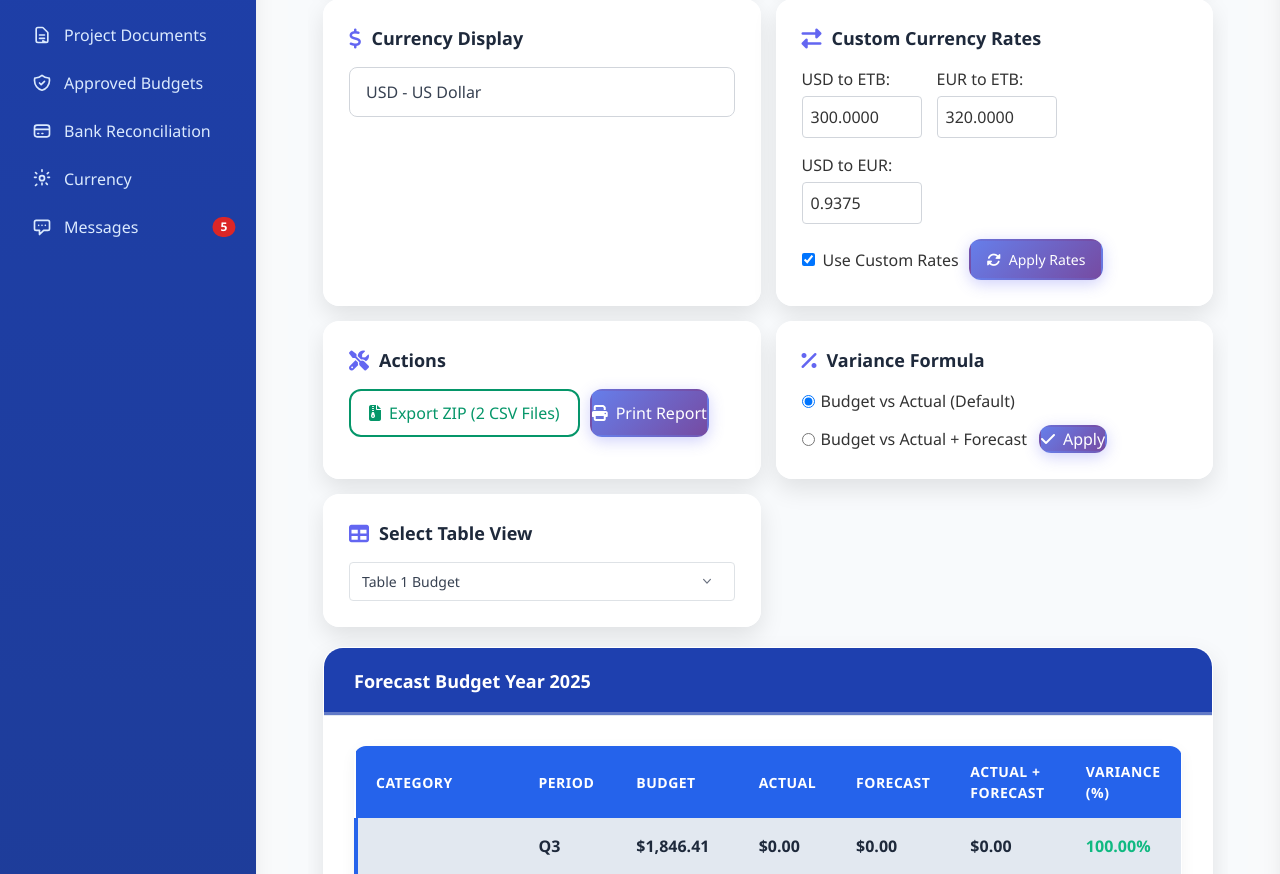
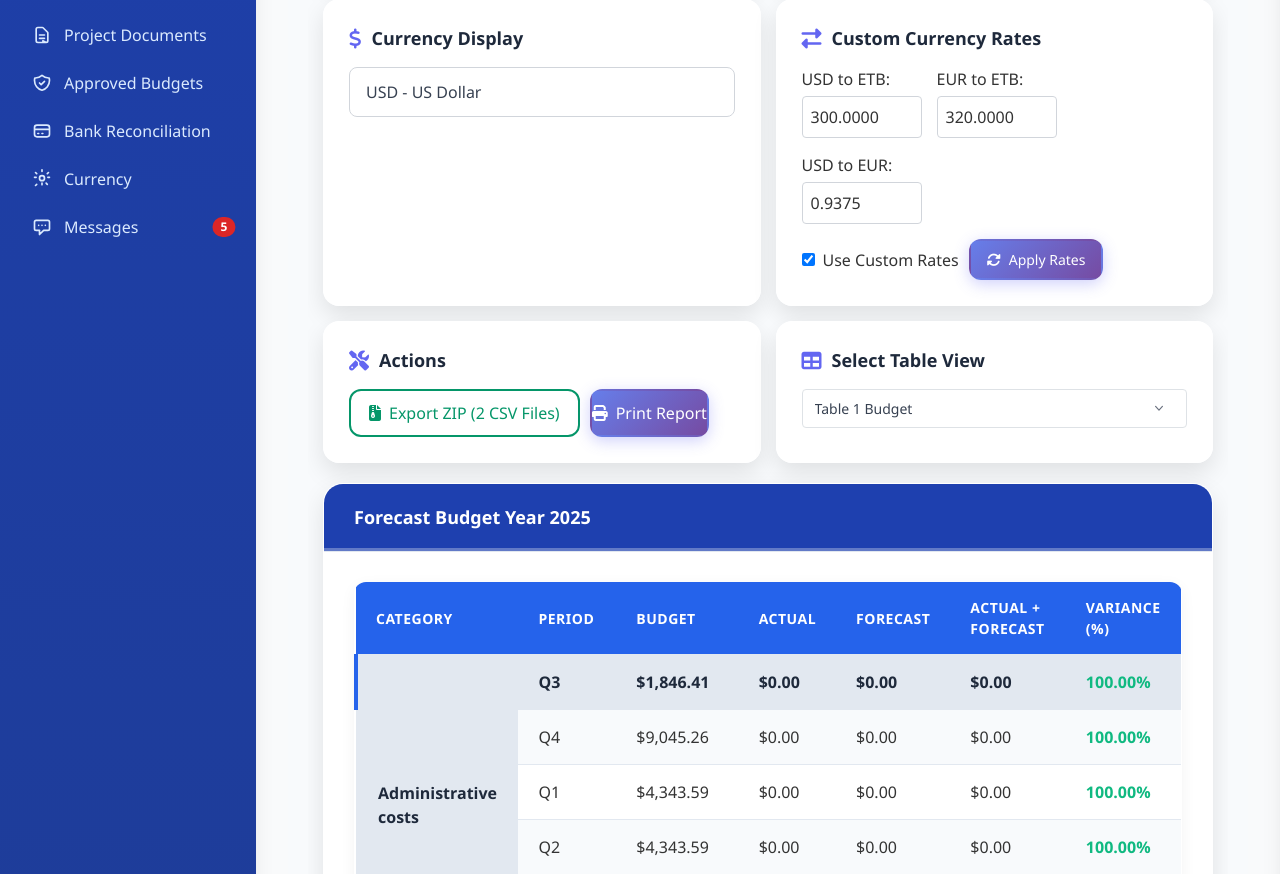
Before and after one commit to muhameddesalegn84-dev/Consortium, a PHP site: page /forecast_budget_table.php in a window 1280 px wide. Shown: the part 582-1456 px from the top of the page. Run offline with PHP 8.4, Linux system fonts and the light colour scheme; a user stored in the database is signed in; data comes from the database, SQL or seed files in the repository; grey boxes labelled with a size stand in for pictures from a placeholder-image service; some libraries are stand-ins or nearby versions.

Commit message:
Update forecast_budget_table.php

```diff
--- a/forecast_budget_table.php
+++ b/forecast_budget_table.php
@@ -1665,23 +1665,6 @@ if (!$included):
             <button class="btn-outline" id="exportExcelBtn" style="border-color: #059669; color: #059669;"><i class="fas fa-file-archive"></i> Export ZIP (2 CSV Files)</button>
 
             <button class="btn-primary" id="printBtn"><i class="fas fa-print"></i> Print Report</button>
-          </div>
-        </div>
-
-        <div class="filter-section">
-          <div class="filter-title">
-            <i class="fas fa-percent"></i> Variance Formula
-          </div>
-          <div style="display: flex; gap: 12px; flex-wrap: wrap; align-items: center;">
-            <label style="display: flex; align-items: center; gap: 6px;">
-              <input type="radio" name="varianceFormula" value="budget_actual" checked>
-              <span>Budget vs Actual (Default)</span>
-            </label>
-            <label style="display: flex; align-items: center; gap: 6px;">
-              <input type="radio" name="varianceFormula" value="budget_actual_forecast">
-              <span>Budget vs Actual + Forecast</span>
-            </label>
-            <button type="button" id="applyVarianceBtn" class="btn-primary"><i class="fas fa-check"></i> Apply</button>
           </div>
         </div>
 
```
